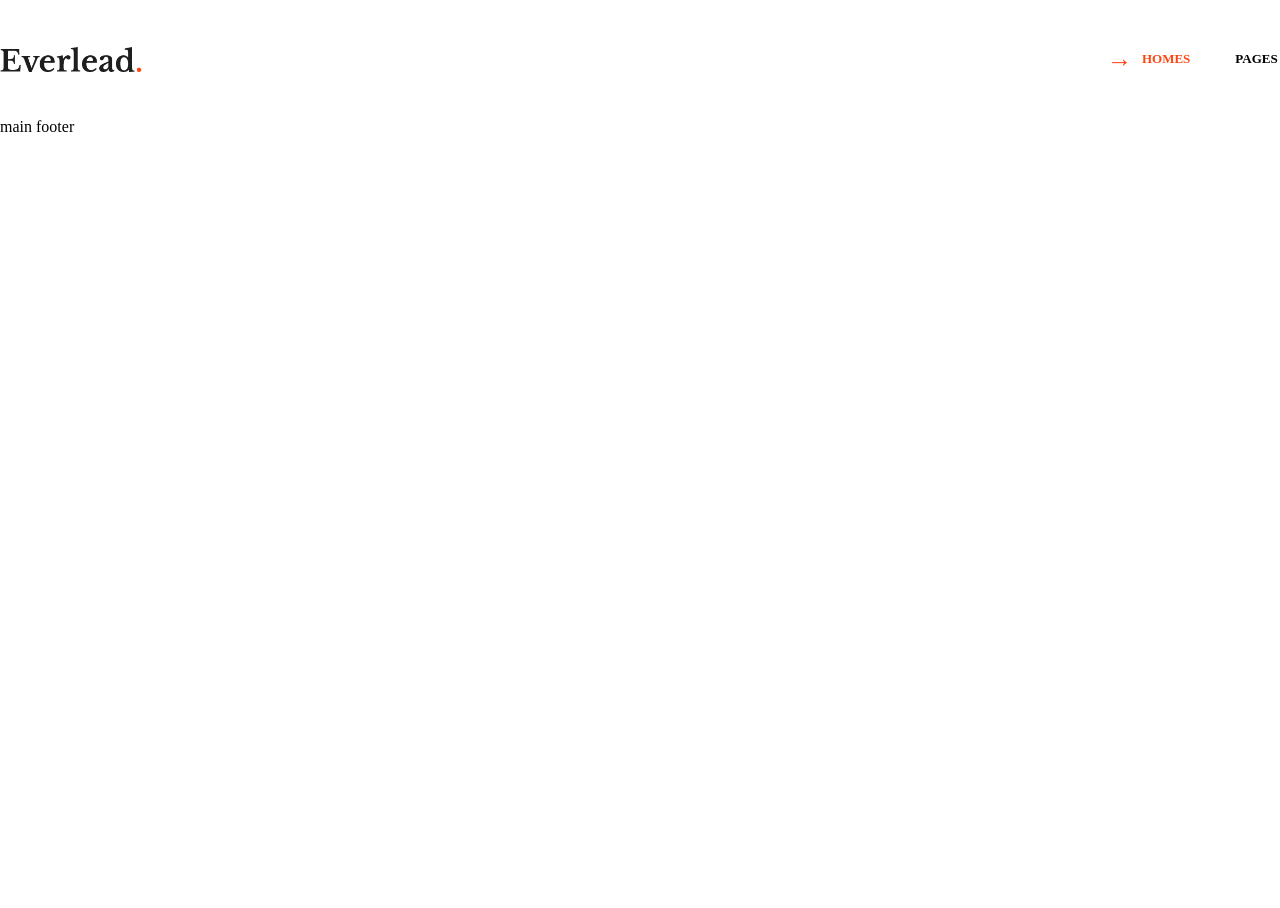
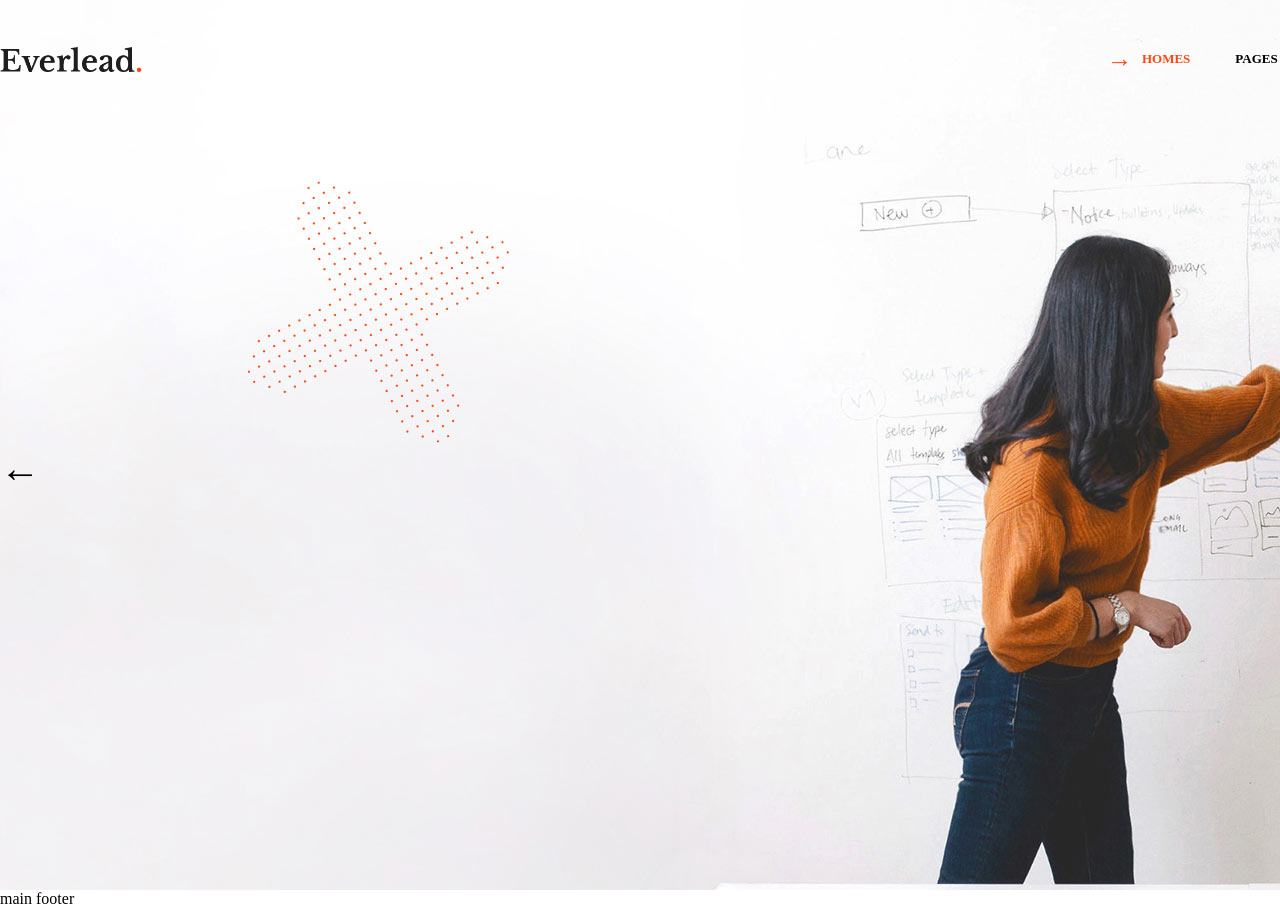
Before and after one commit to dieromeo/proj-html-vuejs, a Vue app: page / in a window 1280 px wide. Shown: the top 908 px of the page. Before the commit the page ends 800 px from the top, so only its background shows below. Built offline with nearby package versions, Linux system fonts and the light colour scheme.

Commit message:
feat: header slider

```diff
--- /dev/null
+++ b/src/components/BigLeftArrow.vue
@@ -0,0 +1,17 @@
+<script>
+export default {
+    name: 'BigLeftArrow'
+}
+</script>
+
+<template>
+    <div class="left-arrow">
+        &leftarrow;
+    </div>
+</template>
+
+<style lang="scss" scoped>
+.left-arrow {
+    font-size: 40px;
+}
+</style>
--- /dev/null
+++ b/src/components/BigRightArrow.vue
@@ -0,0 +1,17 @@
+<script>
+export default {
+    name: 'BigRightArrow'
+}
+</script>
+
+<template>
+    <div class="right-arrow">
+        &rightarrow;
+    </div>
+</template>
+
+<style lang="scss" scoped>
+.right-arrow {
+    font-size: 40px;
+}
+</style>
--- a/src/components/Header/HeaderComponent.vue
+++ b/src/components/Header/HeaderComponent.vue
@@ -1,16 +1,64 @@
 <script>
+import BigLeftArrow from '../BigLeftArrow.vue';
+import BigRightArrow from '../BigRightArrow.vue';
 import Topbar from './Topbar.vue';
 
 export default {
     name: 'HeaderComponent',
-    components: { Topbar }
+    components: { Topbar, BigLeftArrow, BigRightArrow },
+    data() {
+        return {
+            status: 'first'
+        }
+    },
+    methods: {
+        nextStatus() {
+            this.status = 'second';
+        },
+        prevStatus() {
+            this.status = 'first';
+        },
+    }
 }
 </script>
 
 <template>
-    <header>
-        <Topbar />
+    <header :class="status">
+        <div class="big-container">
+            <Topbar />
+            <BigLeftArrow class="absolute-left" @click="prevStatus" />
+            <BigRightArrow class="absolute-right" @click="nextStatus" />
+        </div>
     </header>
 </template>
 
-<style></style>
+<style lang="scss" scoped>
+header.first {
+    background-image: url('../../../public/img/rev-slider-main-home-img-03.jpg');
+}
+
+header.second {
+    background-image: url('../../../public/img/rev-slider-main-home-img-02.png');
+}
+
+header {
+    height: 890px;
+
+    .big-container {
+        position: relative;
+        height: 100%;
+    }
+}
+
+.absolute-left {
+    position: absolute;
+    left: 0;
+    top: 50%;
+}
+
+.absolute-right {
+    position: absolute;
+    right: 0;
+    top: 50%;
+}
+</style>
--- a/src/components/Header/Topbar.vue
+++ b/src/components/Header/Topbar.vue
@@ -9,11 +9,9 @@ export default {
 </script>
 
 <template>
-    <div class="big-container">
-        <div class="top-bar">
-            <Logo />
-            <Navbar />
-        </div>
+    <div class="top-bar">
+        <Logo />
+        <Navbar />
     </div>
 </template>
 
```
Also changed, not shown: public/img/rev-slider-main-home-img-02.png (added), public/img/rev-slider-main-home-img-03.jpg (added).
